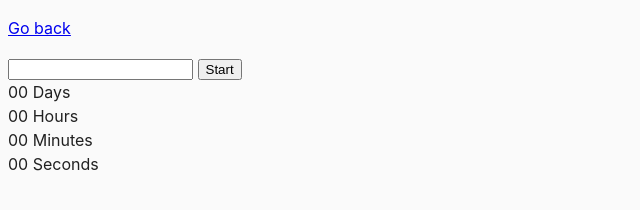
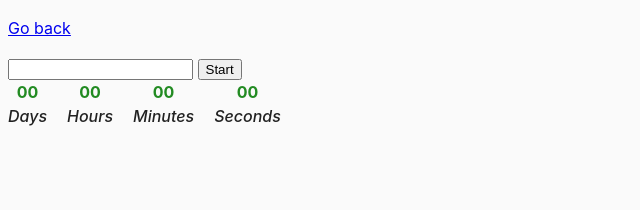
Before and after one commit to Khrystyna-Harasym/goit-js-hw-09, a website built with Parcel: page src/02-timer.html in a window 1280 px wide. Shown: the whole page, without its empty margins (0-640 px from the left). Built offline with nearby package versions, Linux system fonts and the light colour scheme.

Commit message:
Update common.css

```diff
--- a/src/css/common.css
+++ b/src/css/common.css
@@ -16,3 +16,26 @@ img {
   display: block;
   max-width: 100%;
 }
+
+.timer {
+  display: flex;
+  gap: 20px;
+  ;
+
+}
+
+.field{
+  display: flex;
+  flex-direction: column;
+  align-items: center;
+}
+.value{
+  font-size: medium;
+  font-weight: 700;
+  color: forestgreen;
+}
+.label{
+  font-style: italic;
+  font-weight: 500;
+  color: ;
+}
```
